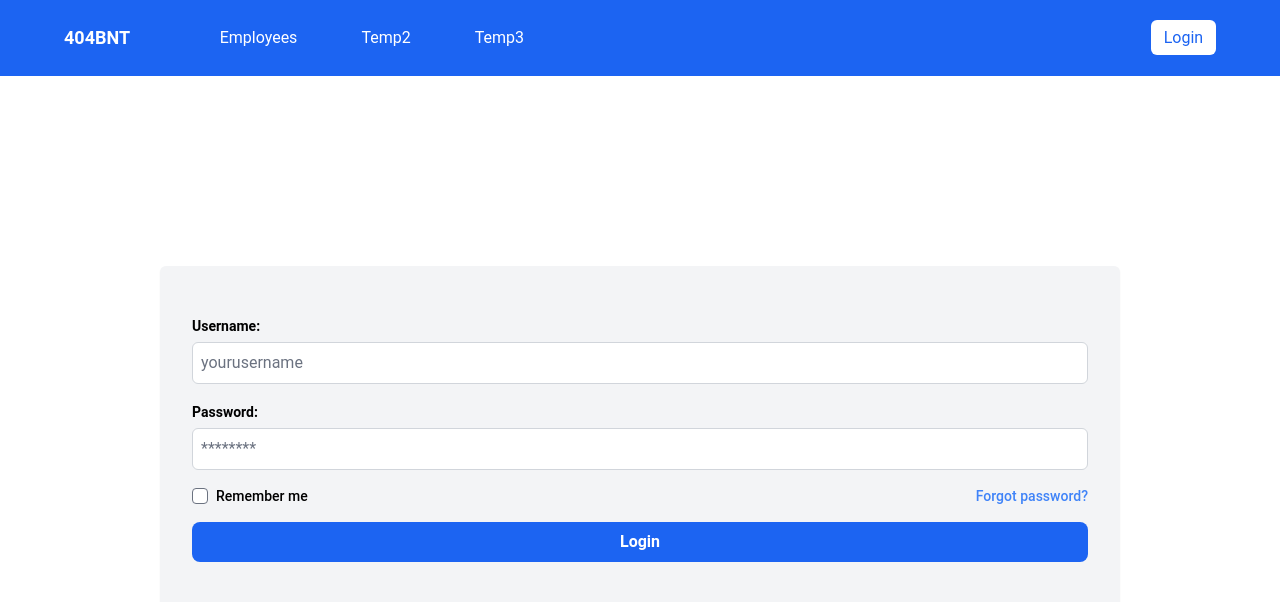
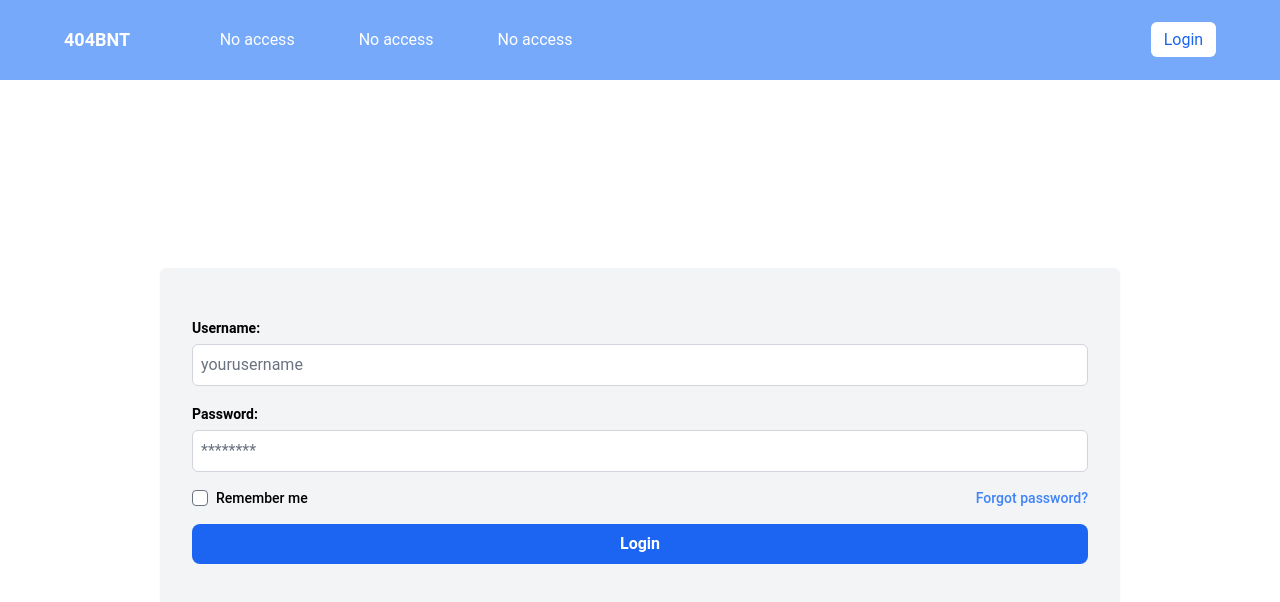
Before and after one commit to hongphucle1010/EmployeeAssessment-FE, a React (Vite) app: page /login in a window 1280 px wide. Shown: the top 602 px of the page. Built offline with nearby package versions, Linux system fonts and the light colour scheme.

Commit message:
feat:Navigation edit

```diff
--- a/src/components/navigation/Navigation.tsx
+++ b/src/components/navigation/Navigation.tsx
@@ -1,28 +1,71 @@
-import { Link, Outlet } from 'react-router-dom'
+import { Link } from 'react-router-dom'
+import { useSelector } from 'react-redux'
+import { RootState } from '../../lib/redux/store'
 
 const Navigation = () => {
-  return (
+  const role = useSelector((state: RootState) => state.user.value.role)
+  console.log(role)
+  //const role = 'employee'
+  const Nav_employee_links = (
     <>
-      <header className='w-full flex items-center justify-between px-[5vw] py-[3vh] bg-blue-600 text-white sticky top-0 left-0 z-50'>
+      <div className='flex flex-1 items-center space-x-[5vw] ml-[5vw]'>
+        <Link to='/Profile' className='hover:text-ggray-300 transition'>
+          Profile
+        </Link>
+        <Link to='/Assessment' className='hover:text-gray-300 transition'>
+          Assessment
+        </Link>
+        <Link to='/Feedback' className='hover:text-gray-300 transition'>
+          Feedback
+        </Link>
+      </div>
+    </>
+  )
+  const Nav_supervisor_links = (
+    <>
+      <div className='flex flex-1 items-center space-x-[5vw] ml-[5vw]'>
+        <Link to='/Profile' className='hover:text-gray-300 transition'>
+          Profile
+        </Link>
+        <Link to='/Employee' className='hover:text-gray-300 transition'>
+          Employee
+        </Link>
+        <Link to='/Assessment' className='hover:text-gray-300 transition'>
+          Assessment
+        </Link>
+      </div>
+    </>
+  )
+  const Nav_guest = (
+    <>
+      <div className='flex flex-1 items-center space-x-[5vw] ml-[5vw]'>
+        <Link to='/A' className='hover:text-gray-300 transition'>
+          No access
+        </Link>
+        <Link to='/B' className='hover:text-gray-300 transition'>
+          No access
+        </Link>
+        <Link to='/C' className='hover:text-gray-300 transition'>
+          No access
+        </Link>
+      </div>
+    </>
+  )
+  const Navigation_container = (
+    <>
+      <header className='w-full h-[10vh] flex items-center justify-between h-[10vh] px-[5vw] py-[3vh] bg-blue-400 text-white sticky top-0 left-0 z-50'>
         <div className='flex flex-1 items-center'>
           <div className='mr-[2vw]'>
             <Link to='/HomePage' className='text-lg font-bold'>
               404BNT
             </Link>
           </div>
-          <div className='flex flex-1 items-center space-x-[5vw] ml-[5vw]'>
-            <Link to='/Employees' className='hover:text-gray-300 transition'>
-              Employees
-            </Link>
-            <Link to='/Temp2' className='hover:text-gray-300 transition'>
-              Temp2
-            </Link>
-            <Link to='/Temp3' className='hover:text-gray-300 transition'>
-              Temp3
-            </Link>
-          </div>
+          <>
+            {role === 'EMPLOYEE' && Nav_employee_links}
+            {role === 'SUPERVISOR' && Nav_supervisor_links}
+            {role === 'GUEST' && Nav_guest}
+          </>
         </div>
-        {/* Nav 2: Login Button */}
         <div>
           <Link
             to='/Login'
@@ -32,13 +75,9 @@ const Navigation = () => {
           </Link>
         </div>
       </header>
-
-      {/* Thêm khoảng trống phía trên nội dung để không bị che bởi header cố định
-      <main>
-        <Outlet />
-      </main> */}
     </>
   )
+  return <>{Navigation_container}</>
 }
 
 export default Navigation
```
